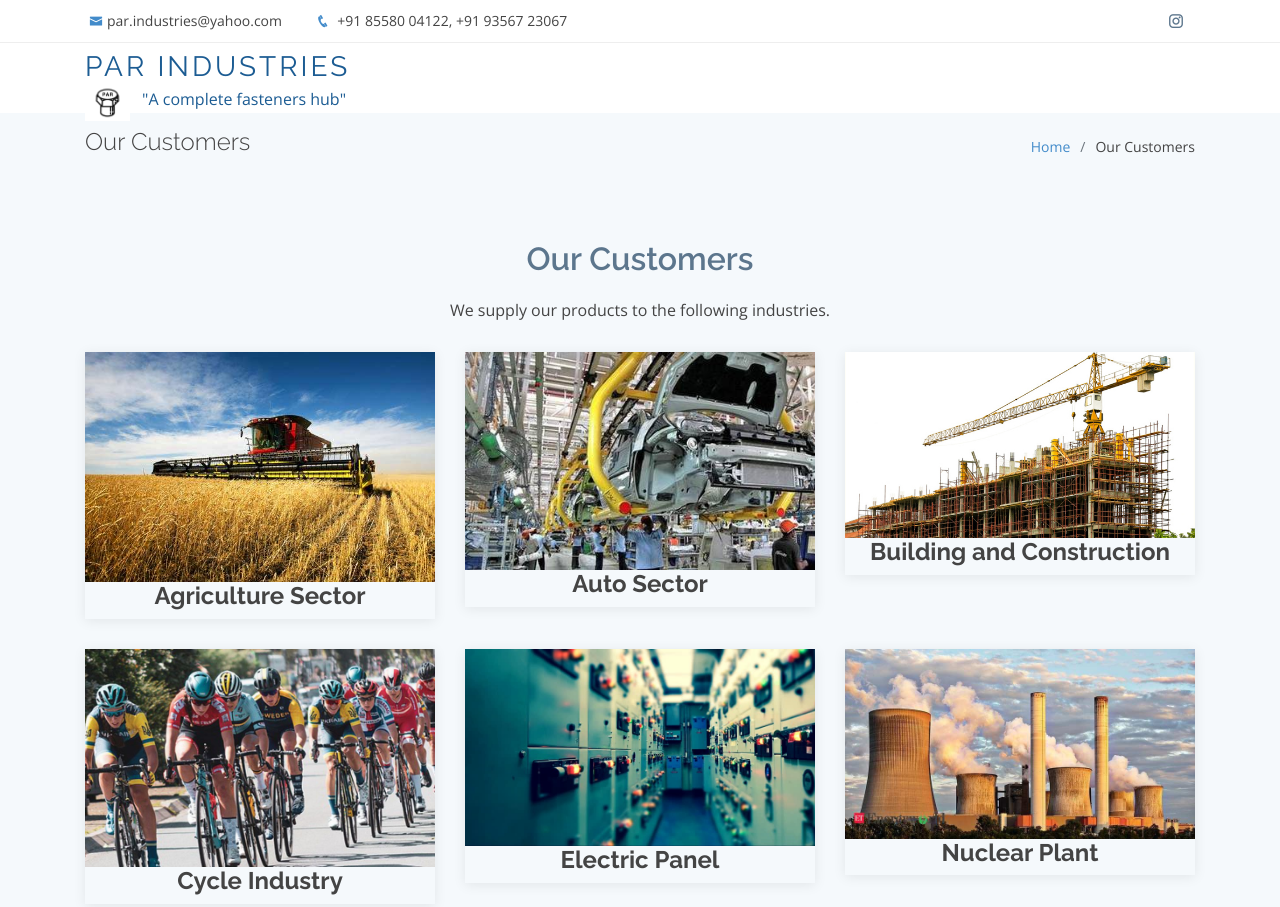
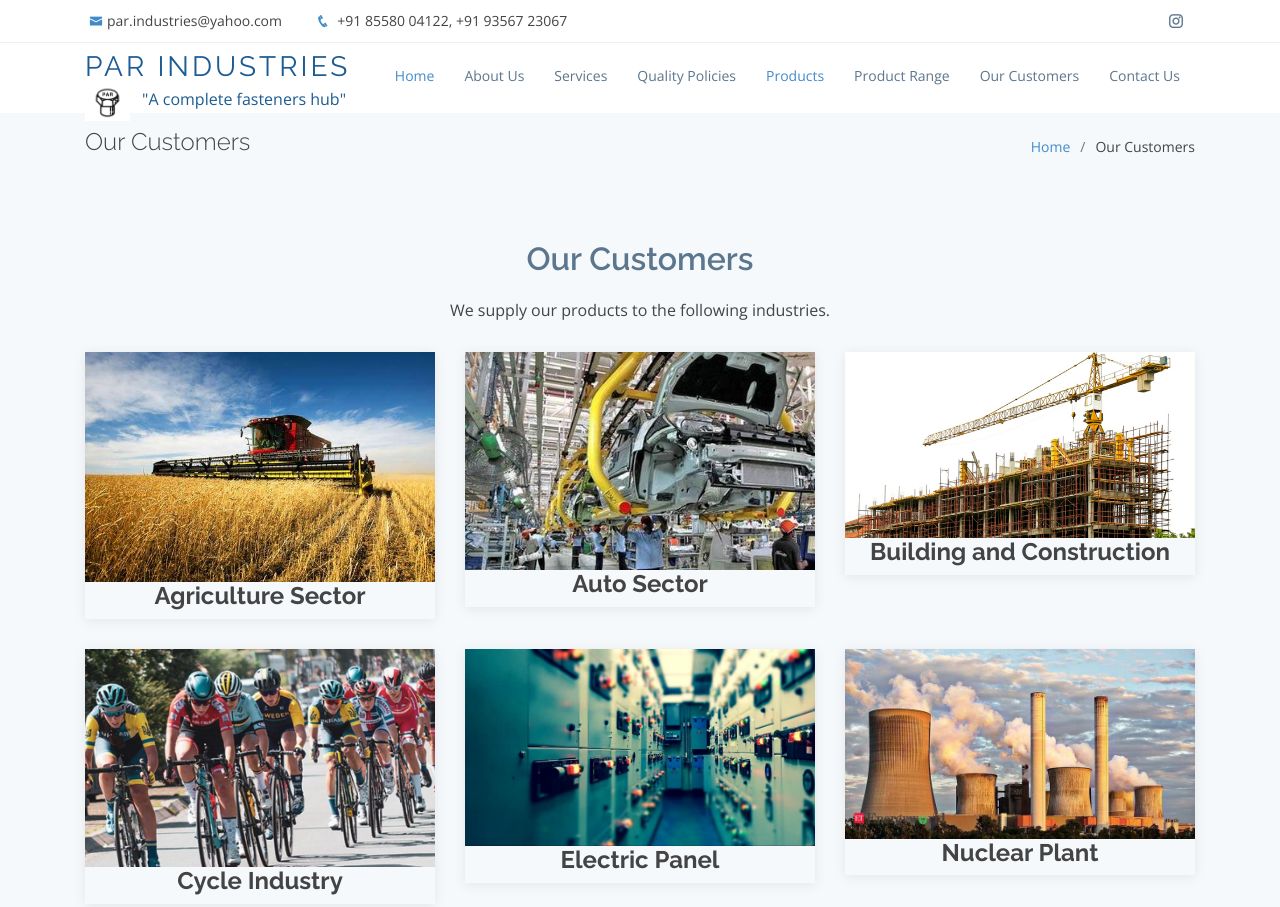
Before and after one commit to parindustries/par, a plain HTML site: page ourCustomers.html in a window 1280 px wide. Shown: the top 907 px of the page. Drawn offline with nearby package versions, Linux system fonts and the light colour scheme.

Commit message:
Update ourCustomers.html

```diff
--- a/ourCustomers.html
+++ b/ourCustomers.html
@@ -57,7 +57,18 @@
 
       </div>
 
-
+      <nav class="nav-menu float-right d-none d-lg-block">
+        <ul>
+          <li class="active"><a href="https://www.parfastenersindia.com/">Home</a></li>
+		  <li><a href="#about">About Us</a></li>
+          <li><a href="#services">Services</a></li>
+		  <li><a href="#quality">Quality Policies</a></li>
+          <li><a href="#portfolio">Products</a></li>
+		  <li><a href="https://www.parfastenersindia.com/productsRange.html" >Product Range</a></li>
+		  <li><a href="https://www.parfastenersindia.com/ourCustomers.html">Our Customers</a></li>
+          <li><a href="#contact">Contact Us</a></li>
+        </ul>
+      </nav><!-- .nav-menu -->
 
     </div>
   </header><!-- End Header -->
```
